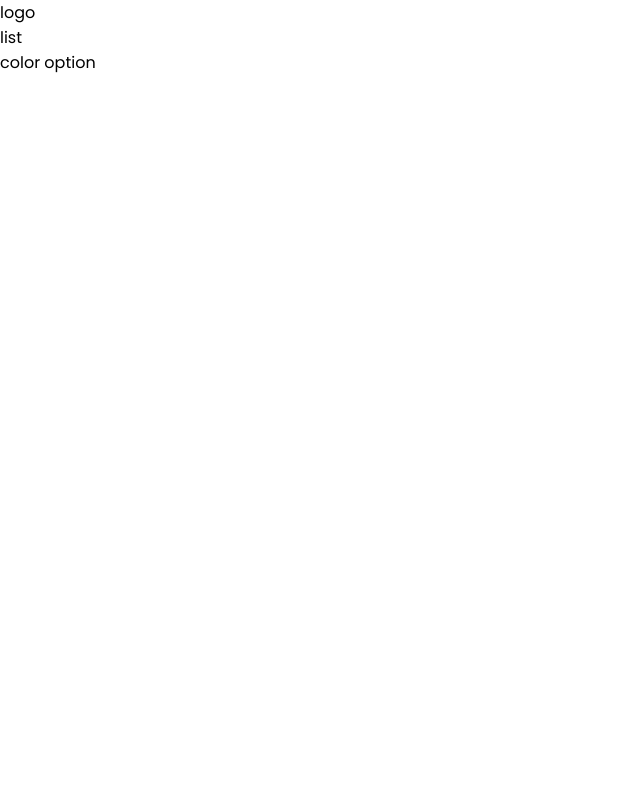
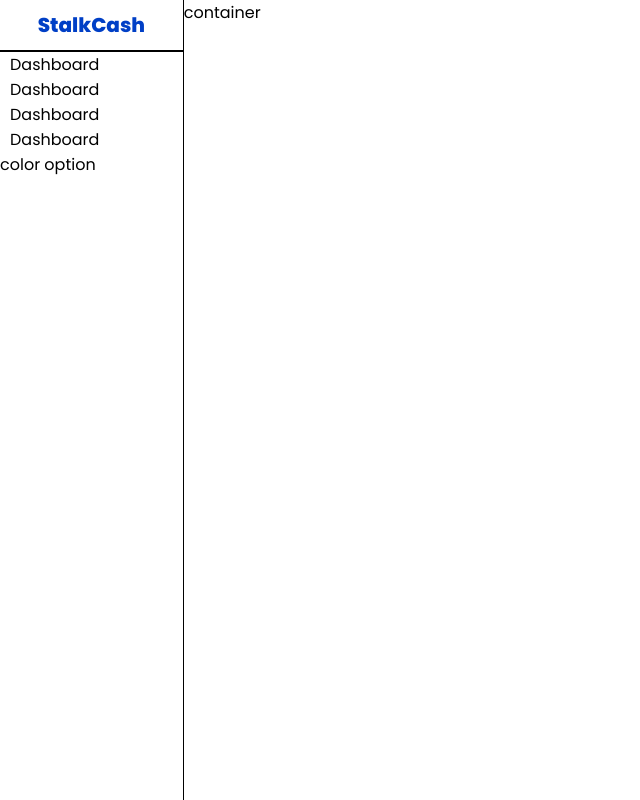
Before and after one commit to Garvit-Goyal/admin-app, a React (Create React App) app: page / in a window 1280 px wide. Shown: the whole page, without its empty margins (0-640 px from the left). Built offline with nearby package versions, Linux system fonts and the light colour scheme.

Commit message:
Sidebar Started

```diff
--- a/src/components/sidebar/Sidebar.jsx
+++ b/src/components/sidebar/Sidebar.jsx
@@ -3,8 +3,18 @@ import "./sidebar.scss"
 const Sidebar = () => {
     return(
         <div className="sidebar">
-            <div className="top">logo</div>
-            <div className="center">list</div>
+            <div className="top">
+                <span className="logo">StalkCash</span>
+            </div>
+            <hr/>
+            <div className="center">
+                <ul>
+                    <li><span>Dashboard</span></li>
+                    <li><span>Dashboard</span></li>
+                    <li><span>Dashboard</span></li>
+                    <li><span>Dashboard</span></li>
+                </ul>
+            </div>
             <div className="bottom">color option</div>
         </div>
     )
--- a/src/components/sidebar/sidebar.scss
+++ b/src/components/sidebar/sidebar.scss
@@ -0,0 +1,33 @@
+.sidebar{
+    flex: 1;
+    border-right: 0.5px solid black;
+    min-height: 100vh;
+
+    .top{
+        height: 50px;
+        display: flex;
+        align-items: center;
+        justify-content: center;
+
+        .logo{
+            font-size: 20px;
+            font-weight: 800;
+            color: rgb(0, 63, 198);
+        }
+    }
+
+    hr{
+        height: 0px;
+        border: 0.5px solid black;
+    }
+
+    .center{
+        padding-left: 10px;
+
+        ul{
+            list-style: none;
+            margin: 0;
+            padding: 0;
+        }
+    }
+}
--- a/src/pages/home/Home.jsx
+++ b/src/pages/home/Home.jsx
@@ -1,9 +1,11 @@
 import Sidebar from "../../components/sidebar/Sidebar"
+import "./home.scss"
 
 const Home = () => {
     return(
         <div className="home">
             <Sidebar/>
+            <div className="homeContainer">container</div>
         </div>
     )
 }
--- a/src/pages/home/home.scss
+++ b/src/pages/home/home.scss
@@ -1,6 +1,7 @@
 .home{
-    background-color: lightblue;
-    .title{
-        font-weight: 800;
+    display: flex;
+
+    .homeContainer{
+        flex: 6;
     }
 }
```
